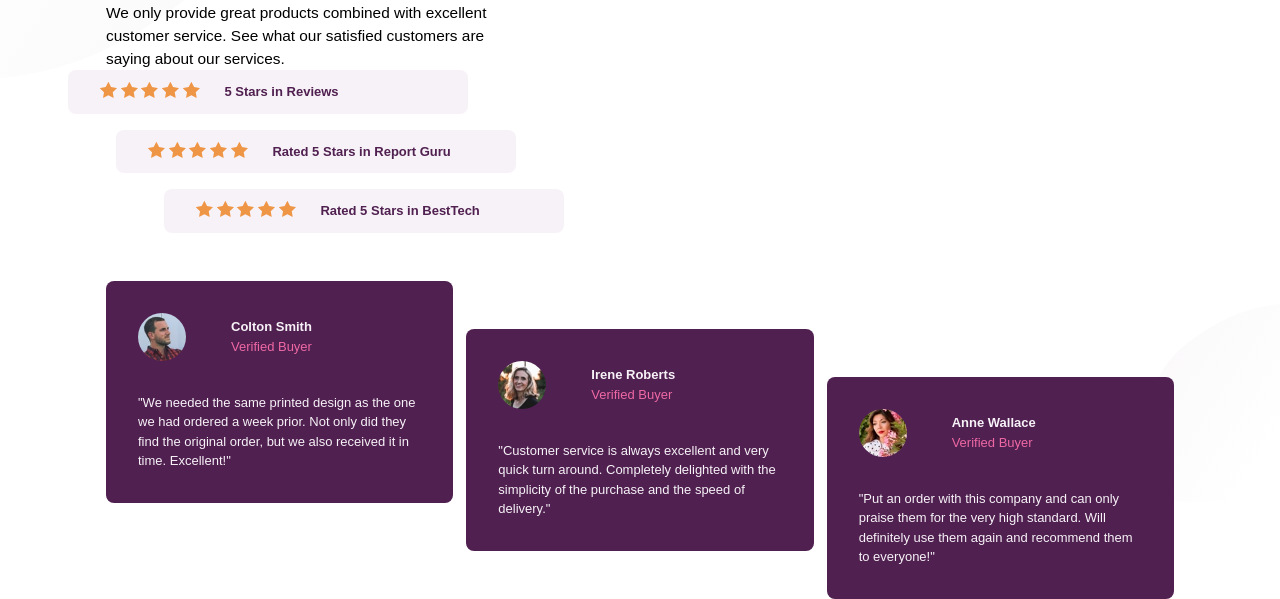
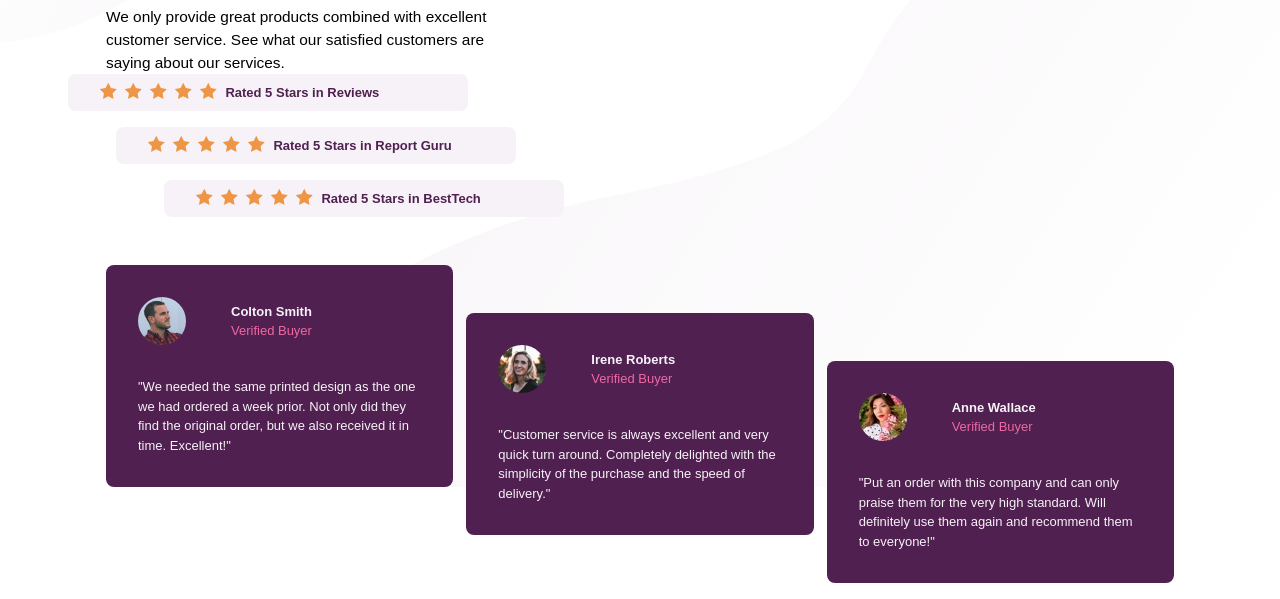
Before and after one commit to Golgariet/iCards, a website: page index.html in a window 1280 px wide. Shown: the part 319-918 px from the top of the page. Drawn offline with Linux system fonts and the light colour scheme.

Commit message:
polishing

```diff
--- a/SCSS/base/_global.scss
+++ b/SCSS/base/_global.scss
@@ -6,7 +6,11 @@
     background-image: url(../images/bg-pattern-top-desktop.svg), url(../images/bg-pattern-bottom-desktop.svg);
     background-position: top left, bottom right;
     background-repeat: no-repeat;
-    background-size: max(50%, 400px);
+    //background-size: max(50%, 400px);
+
+    @media (min-width: 50em) {
+        padding-top: 7.5rem;
+    }
 
 }
 
@@ -15,13 +19,13 @@
     color: var(--color-primary-700);
     line-height: 1;
     max-width: 12ch;
-
-    margin-bottom: 1em;
+    margin-bottom: .25em;
     font-weight: 800;
 
     @media (max-width: 50em) {
         margin-left: auto;
         margin-right: auto;
+        margin-bottom: 1em;
     }
 }
 
@@ -30,6 +34,16 @@
 }
 
 // layout
+
+// main {
+//     @media(min-width: 50em) {
+
+//         display: grid;
+//         grid-template-columns: 1fr 1.5fr;
+//         text-align: left;
+//     }
+
+// }
 
 main {
     display: grid;
@@ -50,7 +64,7 @@
 
 }
 
-.ratngs {
+.ratings {
     grid-column: 2 / 3;
     align-self: center;
 
--- a/SCSS/components/_quotes.scss
+++ b/SCSS/components/_quotes.scss
@@ -26,7 +26,10 @@
     img {
         width: 3rem;
         border-radius: 50%;
-        margin-right: var(--space-rad);
+        @media(min-width: 50em) {
+            margin-right: var(--space-rad);
+        }
+
     }
 
     &__name {
--- a/SCSS/components/_ratings.scss
+++ b/SCSS/components/_ratings.scss
@@ -1,5 +1,6 @@
 .ratings {
-    > li {
+    line-height: 1;
+     li {
         color: var(--color-primary-700);
         background: var(--color-neutral-200);
         font-weight: 800;
@@ -9,20 +10,9 @@
         margin-left: auto;
         margin-right: auto;
 
-        &::before {
-            content: '';
-            width: 100px;
-            margin: 0 auto;
-            height: 1rem;
-            display: block;
-            background-image: url(../images/icon-star.svg);
-            margin-bottom: .5rem;
-            background-repeat: space;
-        }
-
         @media (min-width: 50em) {
             display: flex;
-            align-content: center;
+            align-items: center;
 
             &::before {
                 margin: 0 1.5rem 0 0;
@@ -38,4 +28,19 @@
         }
     }
 
+    img {
+        //display: inline-block;
+        margin: 0 .5rem .5rem;
+
+        @media (min-width: 50em) {
+            margin: .5rem;
+            margin: -.25rem .5rem 0 0;
+        }
+    }
+
 }
+
+.stars {
+    display: flex;
+    justify-content: center;
+}
--- a/index.html
+++ b/index.html
@@ -6,6 +6,7 @@
     <title>iCard</title>
     <link rel="stylesheet" href="css/style.css" />
   </head>
+
   <body>
     <div class="container">
       <main>
@@ -19,9 +20,39 @@
           </p>
 
           <ul class="ratings flow-content">
-            <li class="review">5 Stars in Reviews</li>
-            <li class="review">Rated 5 Stars in Report Guru</li>
-            <li class="review">Rated 5 Stars in BestTech</li>
+            <li class="review">
+              <div class="stars" aria-hidden="true">
+                <img src="images/icon-star.svg" alt="" />
+                <img src="images/icon-star.svg" alt="" />
+                <img src="images/icon-star.svg" alt="" />
+                <img src="images/icon-star.svg" alt="" />
+                <img src="images/icon-star.svg" alt="" />
+              </div>
+
+              Rated 5 Stars in Reviews
+            </li>
+
+            <li class="review">
+              <div class="stars" aria-hidden="true">
+                <img src="images/icon-star.svg" alt="" />
+                <img src="images/icon-star.svg" alt="" />
+                <img src="images/icon-star.svg" alt="" />
+                <img src="images/icon-star.svg" alt="" />
+                <img src="images/icon-star.svg" alt="" />
+              </div>
+
+              Rated 5 Stars in Report Guru
+            </li>
+            <li class="review">
+              <div class="stars" aria-hidden="true">
+                <img src="images/icon-star.svg" alt="" />
+                <img src="images/icon-star.svg" alt="" />
+                <img src="images/icon-star.svg" alt="" />
+                <img src="images/icon-star.svg" alt="" />
+                <img src="images/icon-star.svg" alt="" />
+              </div>
+              Rated 5 Stars in BestTech
+            </li>
           </ul>
         </div>
 
```
Also changed, not shown: css/style.css.
